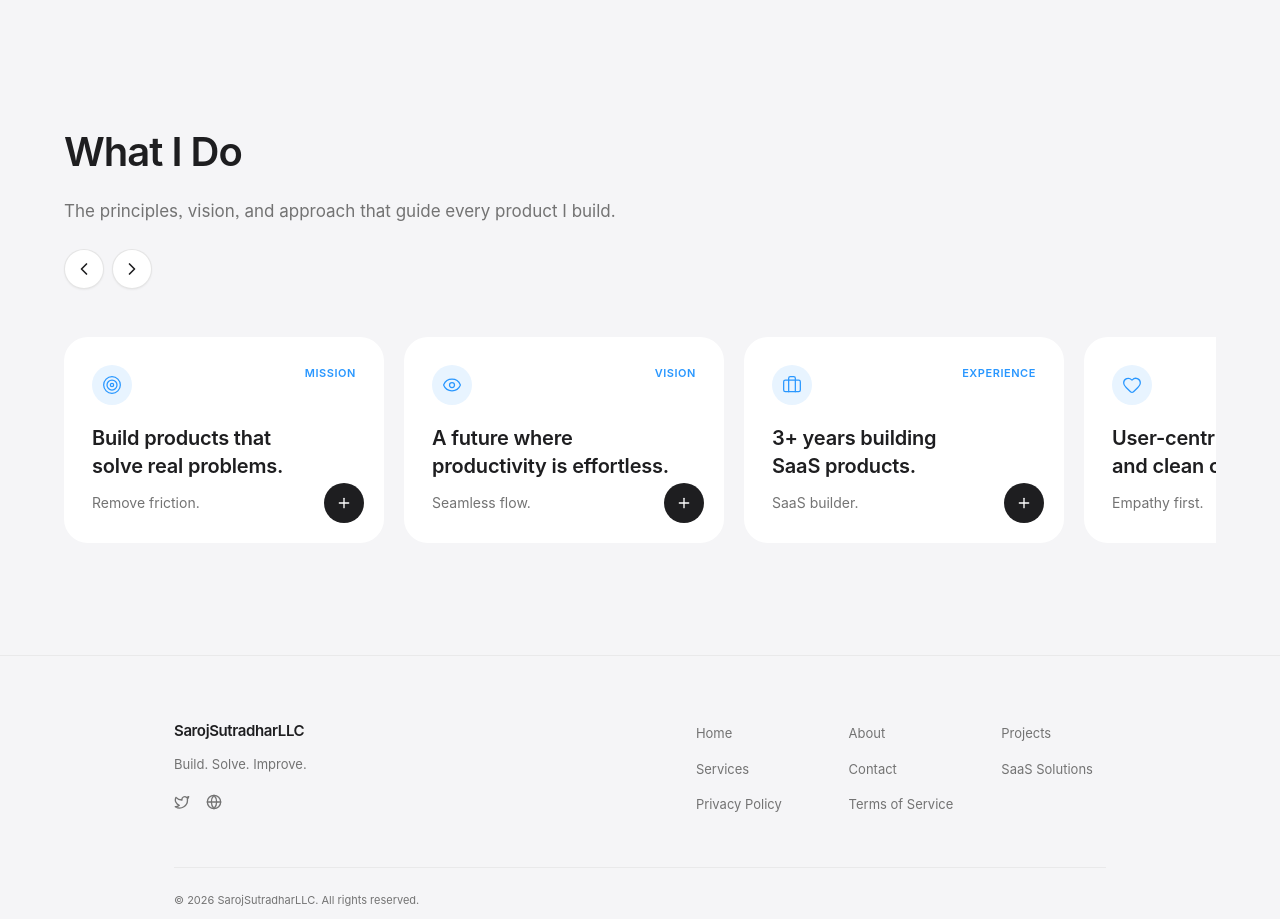
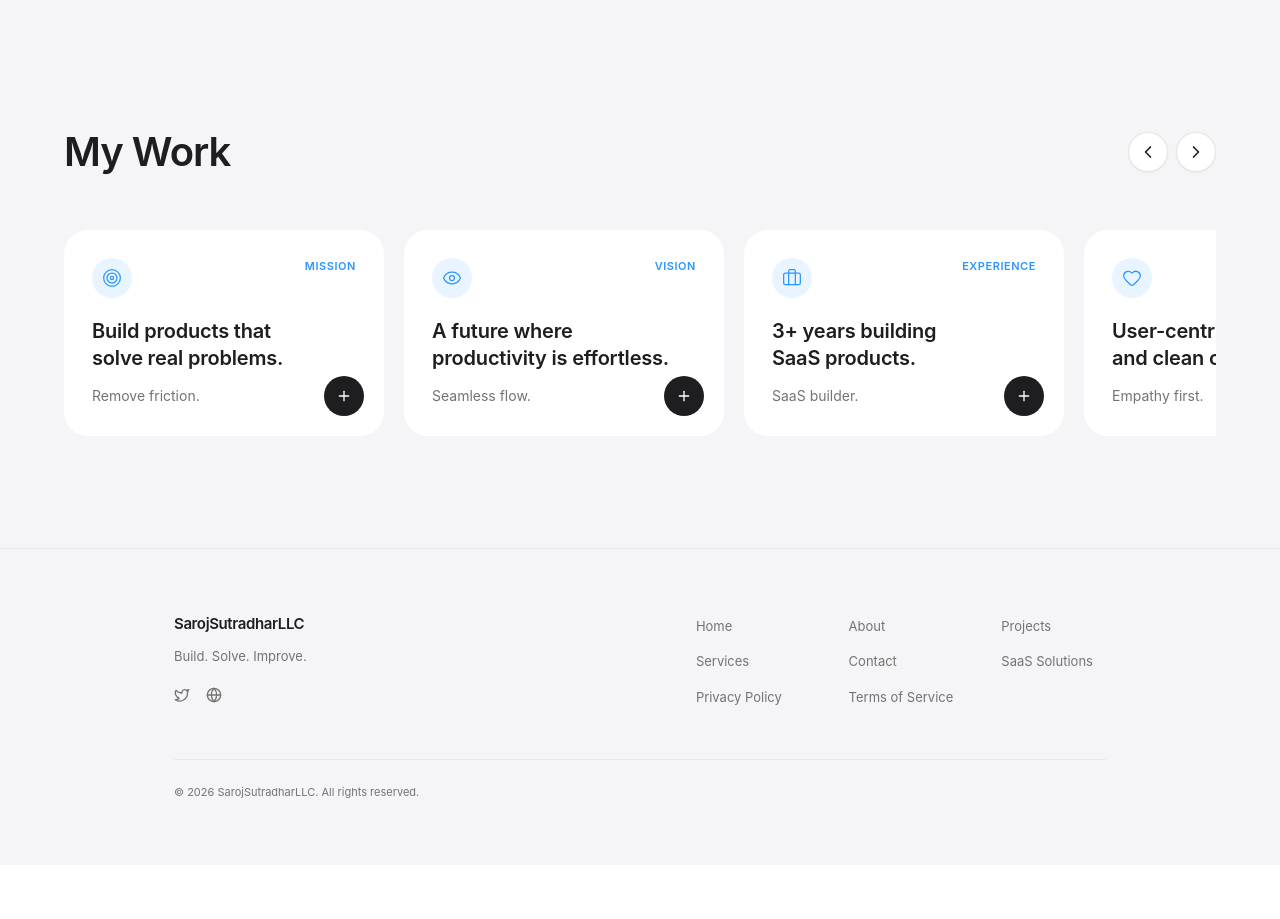
Before and after one commit to sarojsutradharr/sarojsutradharllc, a React (Vite) app: page /about in a window 1280 px wide. Shown: the part 900-1819 px from the top of the page. After the commit the page ends 1765 px from the top, so only its background shows below. Built offline with nearby package versions, Linux system fonts and the light colour scheme; a web font is replaced by a local one; what tailwindcss-intersect would draw is missing.

Commit message:
提交代码 no sync

```diff
--- a/src/pages/About.tsx
+++ b/src/pages/About.tsx
@@ -178,19 +178,16 @@ export default function About() {
         </div>
       </section>
 
-      {/* What I Do — Horizontal scroll cards with arrow buttons */}
+      {/* My Work — Horizontal scroll cards with arrow buttons */}
       <section className="bg-[#f5f5f7] py-20 md:py-24">
         <div className="max-w-[1200px] mx-auto px-6">
-          <div className="flex flex-col gap-6 mb-10 md:mb-12">
+          <div className="flex items-center justify-between gap-6 mb-10 md:mb-12">
             <ScrollReveal className="flex-1 min-w-0">
               <h2 className="text-[28px] sm:text-[32px] md:text-[40px] font-semibold tracking-tight text-foreground">
-                What I Do
+                My Work
               </h2>
-              <p className="mt-3 sm:mt-4 text-[15px] md:text-[17px] text-muted-foreground leading-relaxed max-w-2xl">
-                The principles, vision, and approach that guide every product I build.
-              </p>
             </ScrollReveal>
-            <ScrollReveal delay={0.1} className="shrink-0 self-start">
+            <ScrollReveal delay={0.1} className="shrink-0">
               <div className="flex items-center gap-2">
                 <button
                   onClick={() => scrollCards('left')}
```
